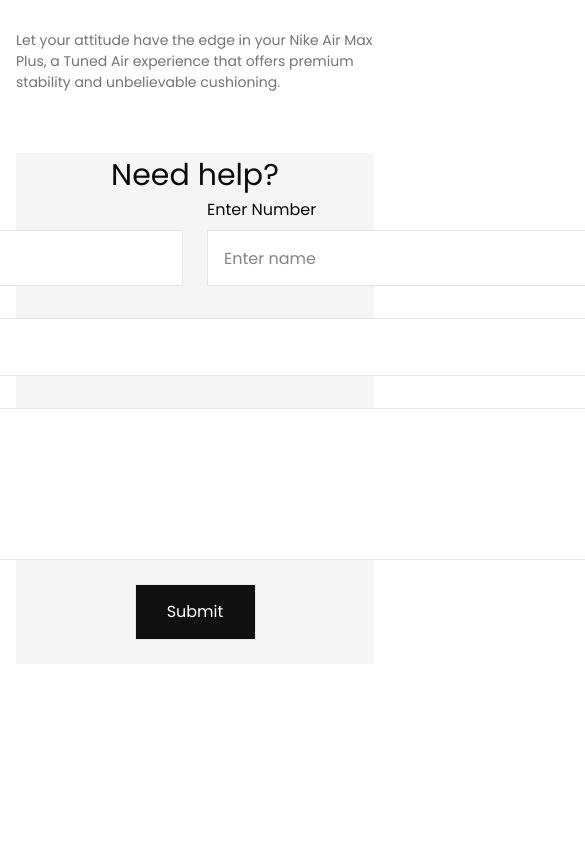
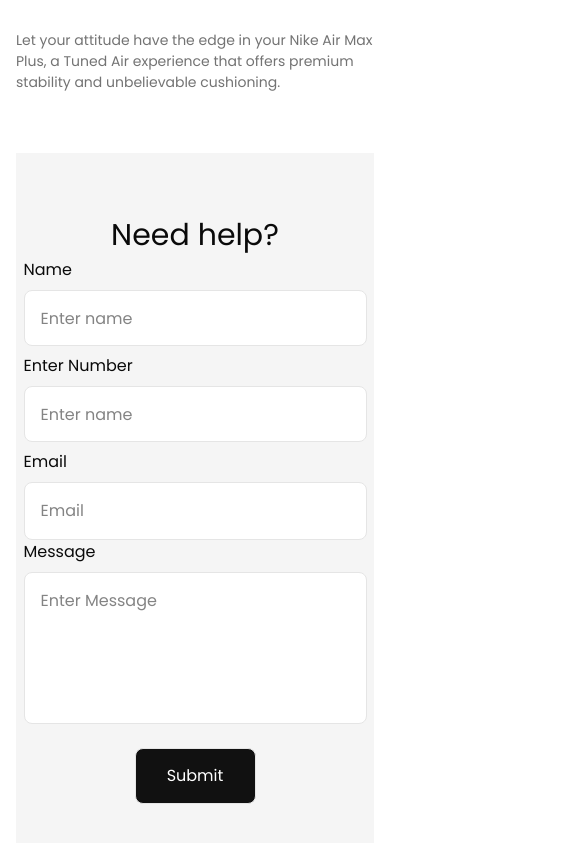
Before and after one commit to HannaRogalska/shoestore-web, a Next.js app: page / in a window 390 px wide. Shown: the part 3003-3846 px from the top of the page, 585 px wide, since content can reach past the window. Before the commit the page ends 3667 px from the top, so only its background shows below. Built offline with nearby package versions, Linux system fonts and the light colour scheme.

Commit message:
style(NeedHelp):add mobile responsive stile

```diff
--- a/src/components/sections/ NeedHelp/ NeedHelp.tsx
+++ b/src/components/sections/ NeedHelp/ NeedHelp.tsx
@@ -1,11 +1,10 @@
 import { NeedHelpForm } from "./NeedHelpForm";
 
-
-export const  NeedHelp = () => {
+export const NeedHelp = () => {
   return (
-    <section className="bg-brand-gray flex flex-col items-center">
+    <section className="bg-brand-gray flex flex-col items-center p-[60px] md:p-[80px]">
       <h2 className="text-title-size">Need help?</h2>
       <NeedHelpForm />
     </section>
   );
-}
+};
--- a/src/components/sections/ NeedHelp/NeedHelpForm.tsx
+++ b/src/components/sections/ NeedHelp/NeedHelpForm.tsx
@@ -35,14 +35,15 @@ export const NeedHelpForm = () => {
       className="ite flex flex-col items-center gap-[24px]"
     >
       <div>
-        <div className="flex flex-row items-center gap-[24px]">
+        <div className="mb-[8px] flex flex-col items-center gap-[8px] md:flex-row md:gap-[24px]">
           <div className="flex flex-col gap-[8px]">
             <label htmlFor="name">Name</label>
             <input
               type="text"
               name="name"
+              id="name"
               required
-              className="h-[56px] w-[424px] border bg-[#FFFFFF] p-[16px]"
+              className="btn-ui h-[56px] w-[343px] bg-[#FFFFFF] p-[16px] md:w-[424px]"
               placeholder="Enter name"
             />
           </div>
@@ -50,9 +51,10 @@ export const NeedHelpForm = () => {
             <label htmlFor="number">Enter Number</label>
             <input
               type="number"
+              id="number"
               name="number"
               required
-              className="h-[56px] w-[424px] border bg-[#FFFFFF] p-[16px]"
+              className="btn-ui h-[56px] w-[343px] bg-[#FFFFFF] p-[16px] md:w-[424px]"
               placeholder="Enter name"
             />
           </div>
@@ -62,16 +64,18 @@ export const NeedHelpForm = () => {
           <input
             type="email"
             name="email"
+            id="email"
             placeholder="Email"
             required
-            className="border bg-[#FFFFFF] p-[16px]"
+            className="btn-ui w-[343px] bg-[#FFFFFF] p-[16px] md:w-[424px]"
           />
         </div>
         <div className="flex flex-col gap-[8px]">
           <label htmlFor="message">Message</label>
           <textarea
             name="message"
-            className="p-[16px] resize-none border bg-[#FFFFFF] h-[152px]"
+            id="message"
+            className="btn-ui h-[152px] resize-none bg-[#FFFFFF] p-[16px]"
             placeholder="Enter Message"
             required
           ></textarea>
@@ -79,7 +83,7 @@ export const NeedHelpForm = () => {
       </div>
       <button
         type="submit"
-        className="h-[56px] w-[121px] border bg-[#111111] text-[#FFFFFF]"
+        className="btn-ui h-[56px] w-[121px] bg-[#111111] text-[#FFFFFF]"
       >
         Submit
       </button>
```
Lines whose indentation alone changed are shown as unchanged.
